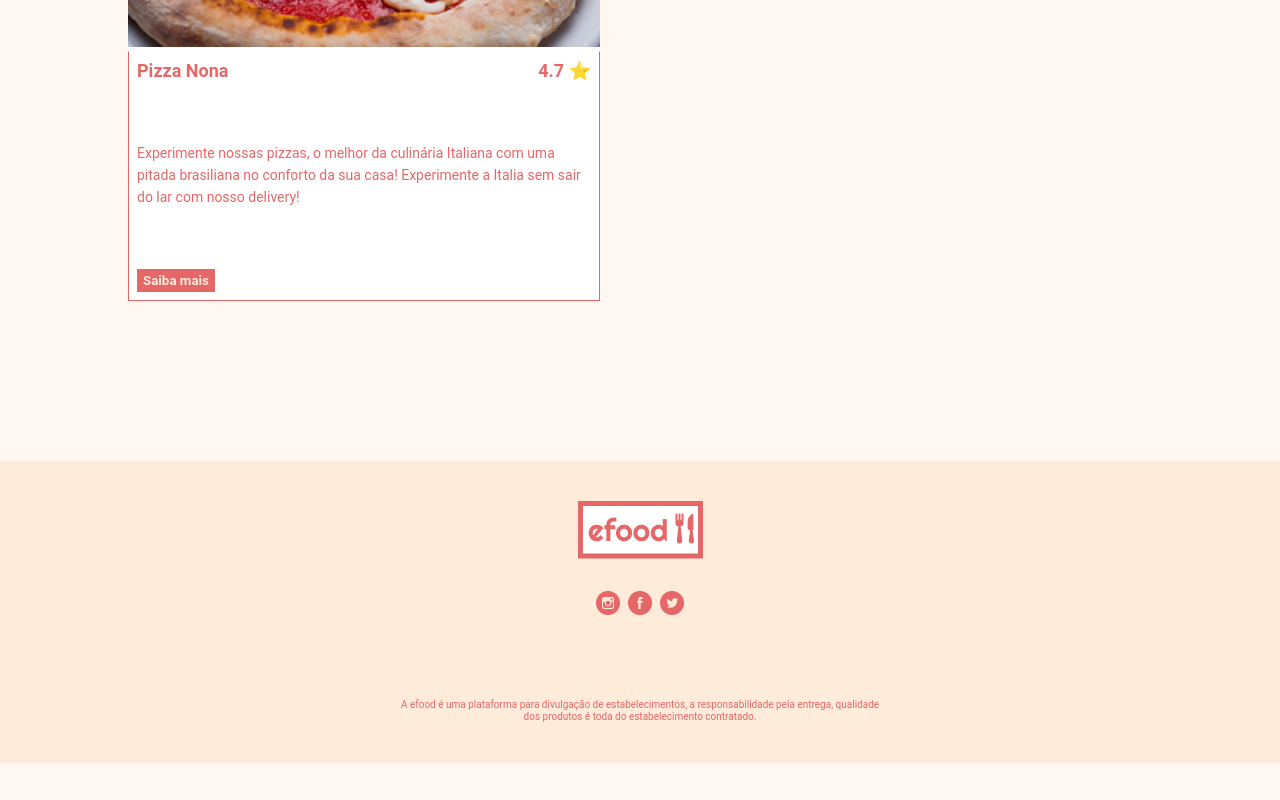
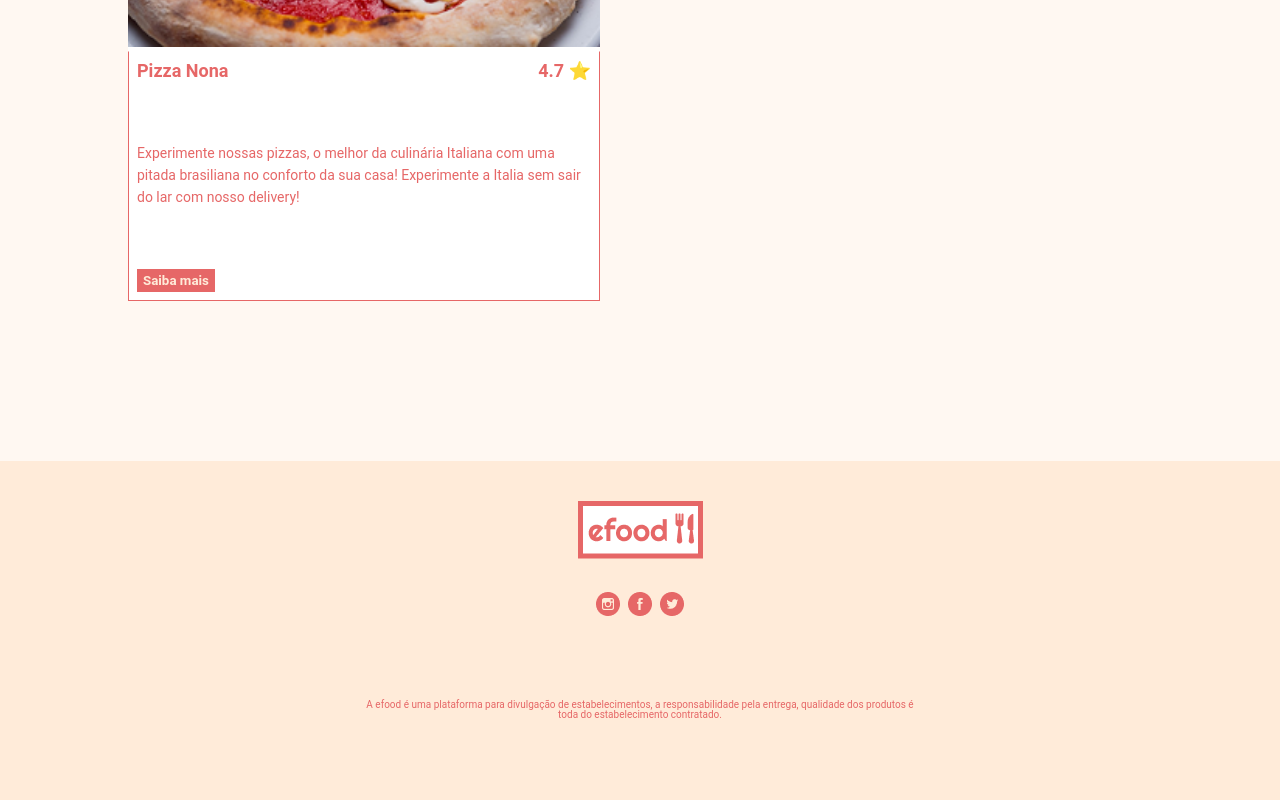
Before and after one commit to Enge-Olate/efood, a React (Vite) app: page / in a window 1280 px wide. Shown: the part 1171-1971 px from the top of the page. Before the commit the page ends 1934 px from the top, so only its background shows below. Built offline with nearby package versions, Linux system fonts and the light colour scheme.

Commit message:
commit 12: aplicando teste ao botão.

```diff
--- a/src/components/Footer/index.tsx
+++ b/src/components/Footer/index.tsx
@@ -25,9 +25,7 @@ export default function Footer() {
           </a>
         </SocialLinks>
         <FooterText>
-            A efood é uma plataforma para divulgação de estabelecimentos, a
-            responsabilidade pela entrega, qualidade dos produtos é toda do
-            estabelecimento contratado.{" "}
+            A efood é uma plataforma para divulgação de estabelecimentos, a responsabilidade pela entrega, qualidade dos produtos é toda do estabelecimento contratado.
         </FooterText>
       </FooterContent>
     </FooterContainer>
--- a/src/components/Footer/style.ts
+++ b/src/components/Footer/style.ts
@@ -2,10 +2,10 @@ import styled from "styled-components"
 import { breakPoints, colors } from "../../globalStyle"
 
 export const FooterContainer = styled.footer`
-    background-color: ${colors.bcf}; /* Cor bege mais escura dos seus estilos */
+    width: 100%;
     padding: 40px 0;
-    margin-top: 80px; /* Espaço entre as pizzas e o footer */
-    width: 100%;
+    margin-top: 80px;
+    background-color: ${colors.bcf};
 `
 
 export const FooterContent = styled.div`
@@ -25,12 +25,15 @@ export const FooterContent = styled.div`
 export const SocialLinks = styled.div`
     display: flex;
     gap: 8px;
-    margin: 32px 0 80px; /* Espaço entre logo, ícones e o texto final */
+    margin: 32.5px 0 80px;
 `
 
 export const FooterText = styled.p`
+    max-width: 550px;
+    margin-bottom: 40px;
     font-size: 10px;
+    font-weight: 400;
     color: ${colors.cft};
-    max-width: 480px; /* Limita o texto para não ficar uma linha gigante no desktop */
-    line-height: 1.2;
+    line-height: 100%;
+
 `
--- a/vite.config.ts
+++ b/vite.config.ts
@@ -10,5 +10,6 @@ export default defineConfig({
       },
     }),
   ],
-  server:{host: true}
+  server:{host: true},
+
 })
```
Also changed, not shown: package.json (+9 -2 lines), src/setupTests.ts (added, +1 -0 lines), 2 other files (tests, documents, lock files or other folders).
